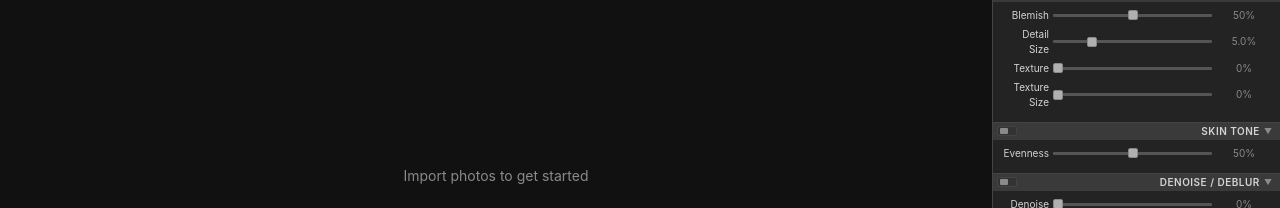
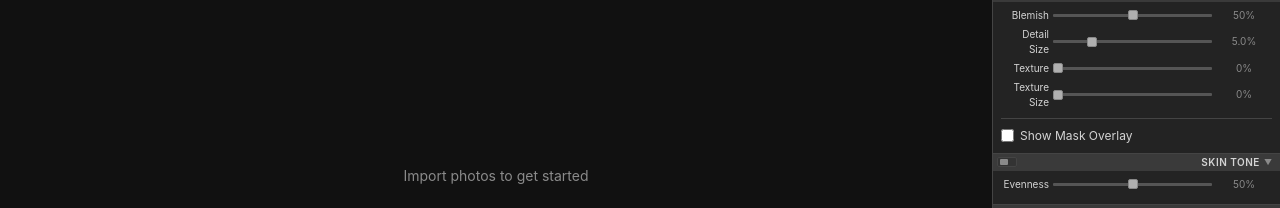
Before and after one commit to buianhhuy96/AI-photo-enhancement, a React (Vite) app in the folder web/: page / in a window 1280 px wide. Both pictures are taken after a click on the button "Develop". Shown: the part 244-452 px from the top of the page. Built offline with nearby package versions, Linux system fonts and the light colour scheme; no server answers.

Commit message:
add skin mask overlay: red visualization of detected skin area
- Toggle checkbox + opacity slider under Skin Retouch section
- Renders as last pipeline step (topmost Z-axis)
- Helps debug mask coverage issues (forehead, nose, etc.)

```diff
--- a/web/src/components/ControlPanel.jsx
+++ b/web/src/components/ControlPanel.jsx
@@ -143,6 +143,8 @@ export default memo(function ControlPanel({
   const [skinDetailSize, setSkinDetailSize] = useState(0.05);
   const [skinTextureAmount, setSkinTextureAmount] = useState(0);
   const [skinTextureScale, setSkinTextureScale] = useState(0);
+  const [skinMaskOverlay, setSkinMaskOverlay] = useState(false);
+  const [skinMaskOpacity, setSkinMaskOpacity] = useState(0.5);
   const [skinToneEnabled, setSkinToneEnabled] = useState(false);
   const [skinToneStrength, setSkinToneStrength] = useState(0.5);
   const [pipelineOrder, setPipelineOrder] = useState([]);
@@ -176,6 +178,8 @@ export default memo(function ControlPanel({
     const skinTexAmt = overrides.skinTextureAmount ?? skinTextureAmount;
     const skinTexScale = overrides.skinTextureScale ?? skinTextureScale;
     const toneStr = overrides.skinToneStrength ?? skinToneStrength;
+    const maskOverlay = overrides.skinMaskOverlay ?? skinMaskOverlay;
+    const maskOpacity = overrides.skinMaskOpacity ?? skinMaskOpacity;
 
     const steps = [];
     for (const key of order) {
@@ -191,10 +195,15 @@ export default memo(function ControlPanel({
         steps.push({ name: 'skin_tone', params: { strength: toneStr } });
       }
     }
+    // Mask overlay always last (topmost Z-axis)
+    if (maskOverlay) {
+      steps.push({ name: 'skin_mask_overlay', params: { opacity: maskOpacity } });
+    }
     onPipeline(steps);
   }, [pipelineOrder, resizeEnabled, reflectionEnabled, restoreEnabled, skinRetouchEnabled, skinToneEnabled,
       resizeW, resizeH, denoiseStrength, quality, strength, use4bit,
-      denoiseLevel, deblurLevel, skinRetouchStrength, skinDetailSize, skinTextureAmount, skinTextureScale, skinToneStrength, onPipeline]);
+      denoiseLevel, deblurLevel, skinRetouchStrength, skinDetailSize, skinTextureAmount, skinTextureScale,
+      skinMaskOverlay, skinMaskOpacity, skinToneStrength, onPipeline]);
 
   // Reset dimensions when original size changes (image switch)
   useEffect(() => {
@@ -406,6 +415,32 @@ export default memo(function ControlPanel({
           }}
           displayValue={`${Math.round(skinTextureScale * 100)}%`}
         />
+        <div style={{ borderTop: '1px solid #444', marginTop: 8, paddingTop: 8 }}>
+          <label style={{ display: 'flex', alignItems: 'center', gap: 6, fontSize: 12, cursor: 'pointer' }}>
+            <input
+              type="checkbox"
+              checked={skinMaskOverlay}
+              onChange={() => {
+                const next = !skinMaskOverlay;
+                setSkinMaskOverlay(next);
+                runPipeline({ skinMaskOverlay: next });
+              }}
+            />
+            Show Mask Overlay
+          </label>
+          {skinMaskOverlay && (
+            <SliderRow
+              label="Opacity"
+              value={skinMaskOpacity}
+              min={0.1} max={1} step={0.05}
+              onChange={(v) => {
+                setSkinMaskOpacity(v);
+                runPipeline({ skinMaskOpacity: v });
+              }}
+              displayValue={`${Math.round(skinMaskOpacity * 100)}%`}
+            />
+          )}
+        </div>
       </ToolSection>
 
       {/* ═══ Skin Tone ═══ */}
```
Also changed, not shown: 2 other files (tests, documents, lock files or other folders).
